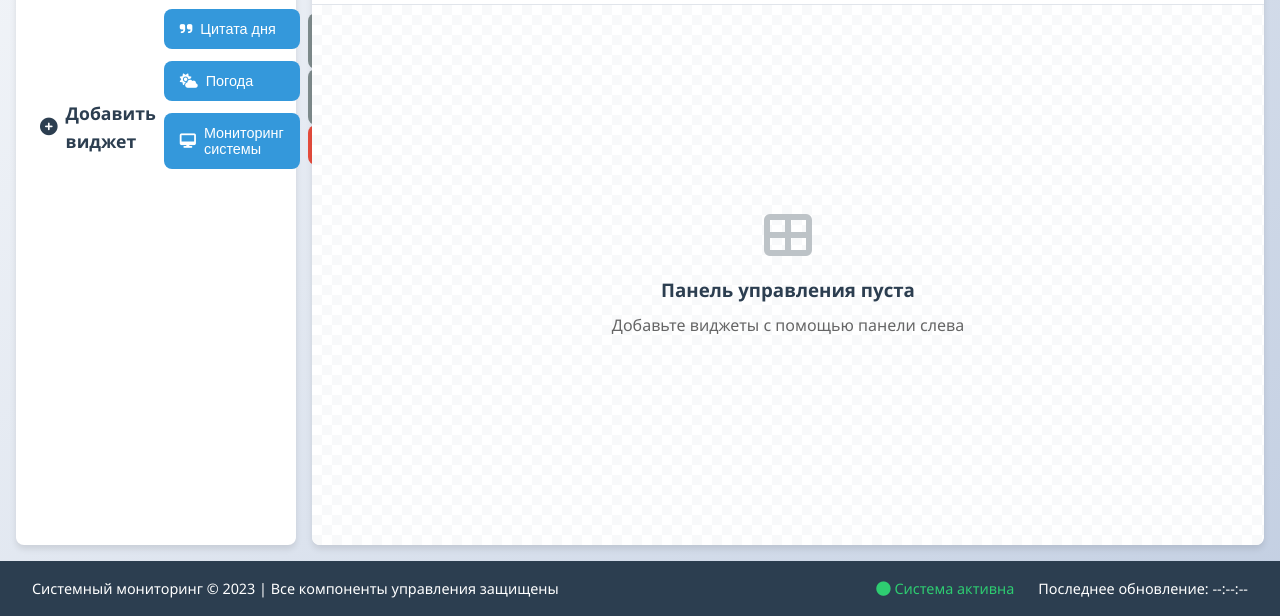
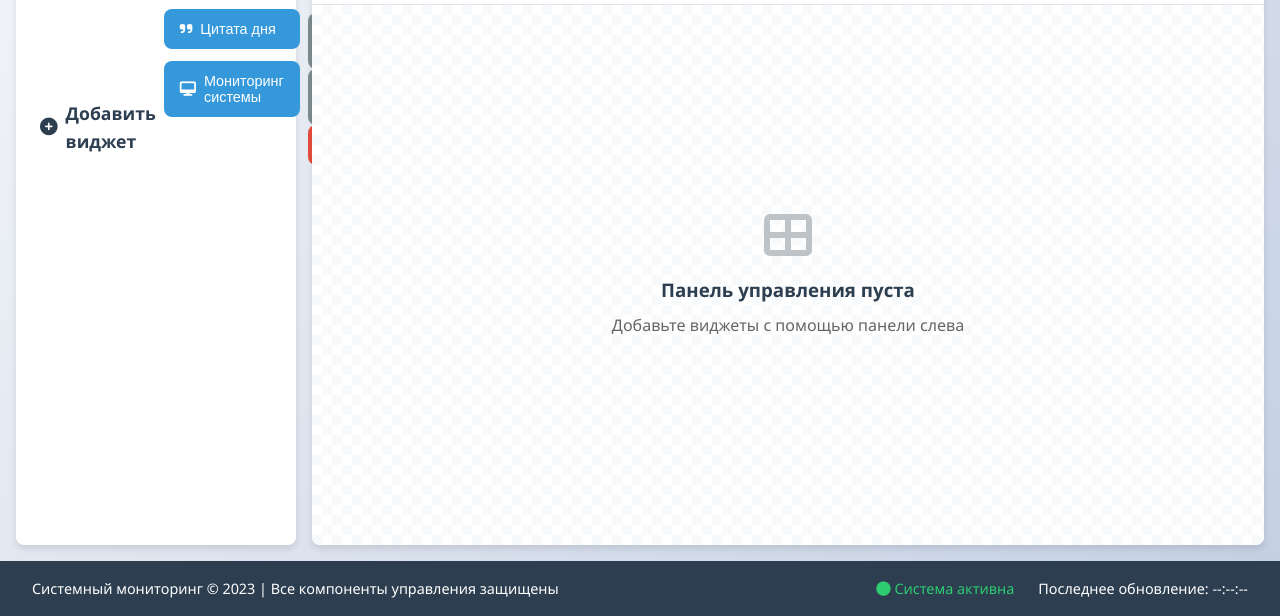
Before and after one commit to Vezinina/laba_2_pro, a plain HTML site: page index.html in a window 1280 px wide. Shown: the part 224-840 px from the top of the page. Drawn offline with Linux system fonts and the light colour scheme.

Commit message:
Update index.html

```diff
--- a/index.html
+++ b/index.html
@@ -36,9 +36,6 @@
                     </button>
                     <button id="add-quote" class="control-btn">
                         <i class="fas fa-quote-right"></i> Цитата дня
-                    </button>
-                    <button id="add-weather" class="control-btn">
-                        <i class="fas fa-cloud-sun"></i> Погода
                     </button>
                     <button id="add-system" class="control-btn">
                         <i class="fas fa-desktop"></i> Мониторинг системы
```
